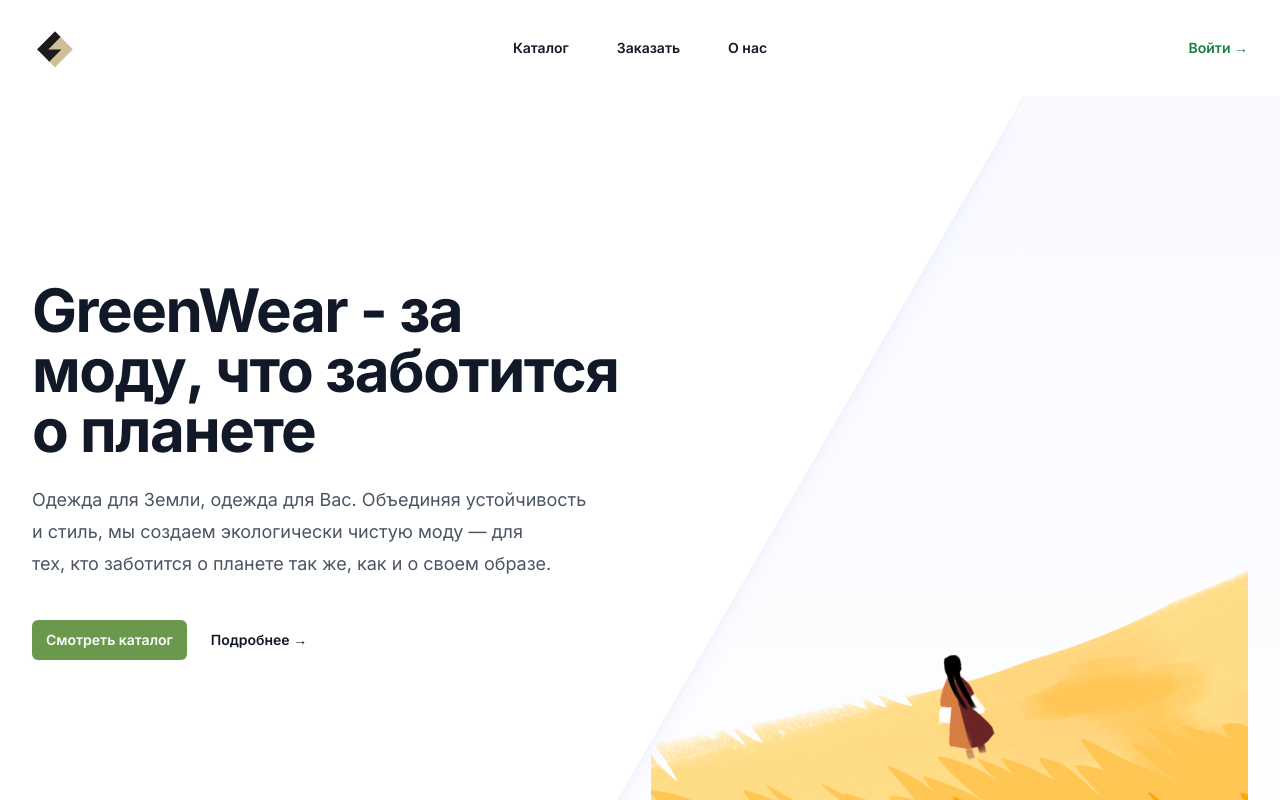
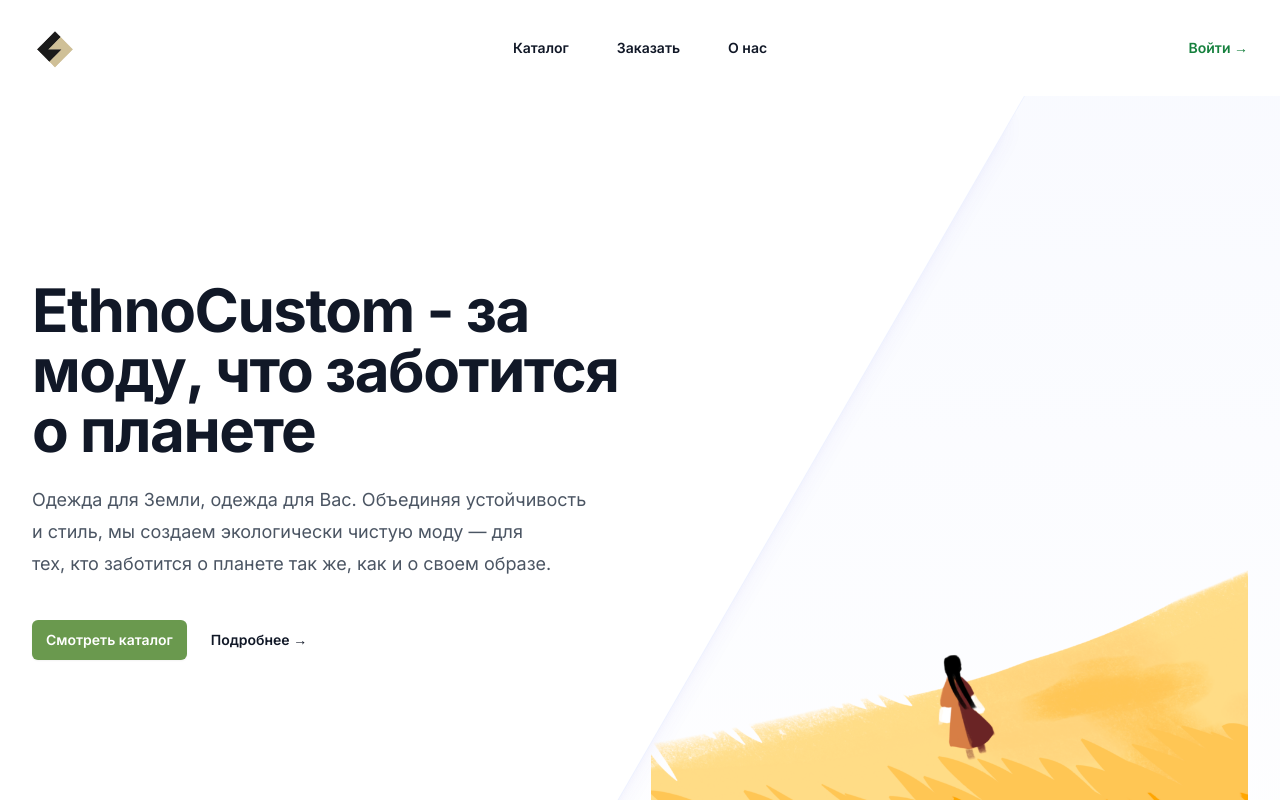
Before and after one commit to cerealexperiments/ecothon-frontend, a Next.js app: page / in a window 1280 px wide. Shown: the top 800 px of the page. Built offline with nearby package versions, Linux system fonts and the light colour scheme.

Commit message:
change names

```diff
--- a/src/app/sign-in/page.tsx
+++ b/src/app/sign-in/page.tsx
@@ -95,7 +95,7 @@ export default function SignIn() {
                   className="mt-2 block w-full rounded-md border-0 py-1.5 pl-3 pr-10 text-gray-900 ring-1 ring-inset ring-gray-300 focus:ring-2 focus:ring-indigo-600 sm:text-sm sm:leading-6"
                 >
                   <option value="user">Покупатель</option>
-                  <option value="tailor">Швея</option>
+                  <option value="tailor">Кастомайзер</option>
                 </select>
               </div>
 
--- a/src/app/sign-up/page.tsx
+++ b/src/app/sign-up/page.tsx
@@ -129,7 +129,7 @@ export default function SignUpPage() {
                   className="mt-2 block w-full rounded-md border-0 py-1.5 pl-3 pr-10 text-gray-900 ring-1 ring-inset ring-gray-300 focus:ring-2 focus:ring-indigo-600 sm:text-sm sm:leading-6"
                 >
                   <option value="user">Покупатель</option>
-                  <option value="tailor">Швея</option>
+                  <option value="tailor">Кастомайзер</option>
                 </select>
               </div>
 
--- a/src/components/Hero2.tsx
+++ b/src/components/Hero2.tsx
@@ -15,7 +15,7 @@ return (
           <div className="mx-auto max-w-2xl lg:mx-0 lg:grid lg:max-w-none lg:grid-cols-2 lg:gap-x-16 lg:gap-y-6 xl:grid-cols-1 xl:grid-rows-1 xl:gap-x-8">
             <h1 className="max-w-2xl text-4xl font-bold tracking-tight text-gray-900 sm:text-6xl lg:col-span-2 xl:col-auto">
               <Balancer>
-                GreenWear - за моду, что заботится о планете
+                EthnoCustom - за моду, что заботится о планете
               </Balancer>
             </h1>
             <div className="mt-6 max-w-xl lg:mt-0 xl:col-end-1 xl:row-start-1">
--- a/src/components/MyOrders.tsx
+++ b/src/components/MyOrders.tsx
@@ -39,7 +39,7 @@ export default function Order() {
               <span className="sr-only">Client</span>
               <UserCircleIcon className="h-6 w-5 text-gray-400" aria-hidden="true" />
             </dt>
-            <dd className="text-sm font-medium leading-6 text-gray-900">Швея 1</dd>
+            <dd className="text-sm font-medium leading-6 text-gray-900">Кастомайзер</dd>
           </div>
           <div className="mt-4 flex w-full flex-none gap-x-4 px-6">
             <dt className="flex-none">
```
